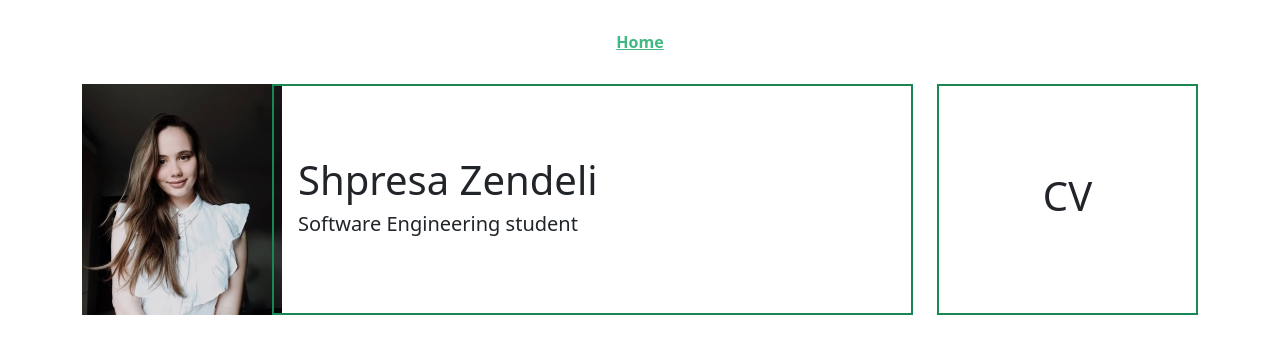
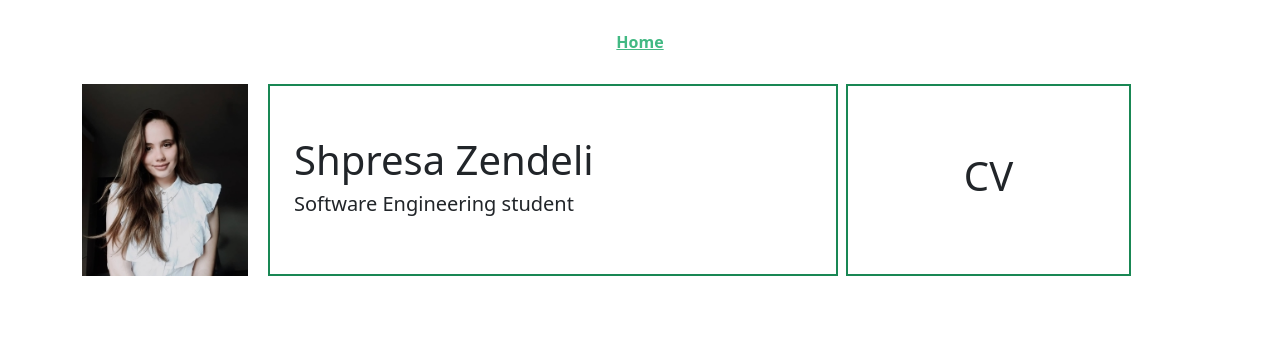
Before and after one commit to shpresaze/portfolio, a Vue app: page / in a window 1280 px wide. Shown: the top 354 px of the page. Built offline with nearby package versions, Linux system fonts and the light colour scheme.

Commit message:
Removed unnecessary divs around the data in header infos

```diff
--- a/package.json
+++ b/package.json
@@ -4,7 +4,8 @@
   "private": true,
   "scripts": {
     "serve": "vue-cli-service serve",
-    "build": "vue-cli-service build"
+    "build": "vue-cli-service build",
+    "start": "npm run serve"
   },
   "dependencies": {
     "bootstrap": "^5.1.3",
--- a/src/App.vue
+++ b/src/App.vue
@@ -1,7 +1,7 @@
 <template>
   <div id="app">
-    <navbar></navbar>
-    <header-infos></header-infos>
+    <Navbar />
+    <HeaderInfos />
   </div>
 </template>
 <script>
--- a/src/components/HeaderInfos.vue
+++ b/src/components/HeaderInfos.vue
@@ -1,32 +1,35 @@
 <template>
   <div class="container">
-    <div class="row">
+    <div class="row gap-2">
       <div class="col-2">
-        <img src="../assets/images/photoCV.jpeg" />
+        <img src="../assets/images/photoCV.jpeg" class="img-fluid" />
       </div>
-      <div class="col-7">
       <div
-          class="border border-success border-2 h-100 d-flex align-items-center"
+        class="
+          col-6
+          border border-success border-2
+          mh-100
+          d-flex
+          justify-content-center
+          flex-column
+          p-4
+        "
       >
-          <div class="p-4">
         <h1>Shpresa Zendeli</h1>
         <h5>Software Engineering student</h5>
       </div>
-        </div>
-      </div>
-      <div class="col-3">
       <div
         class="
+          col-3
           border border-success border-2
           d-flex
           align-items-center
           justify-content-center
-            h-100
+          mh-100
           text-center
         "
       >
         <h1>CV</h1>
-        </div>
       </div>
     </div>
   </div>
```
Lines whose indentation alone changed are shown as unchanged.
